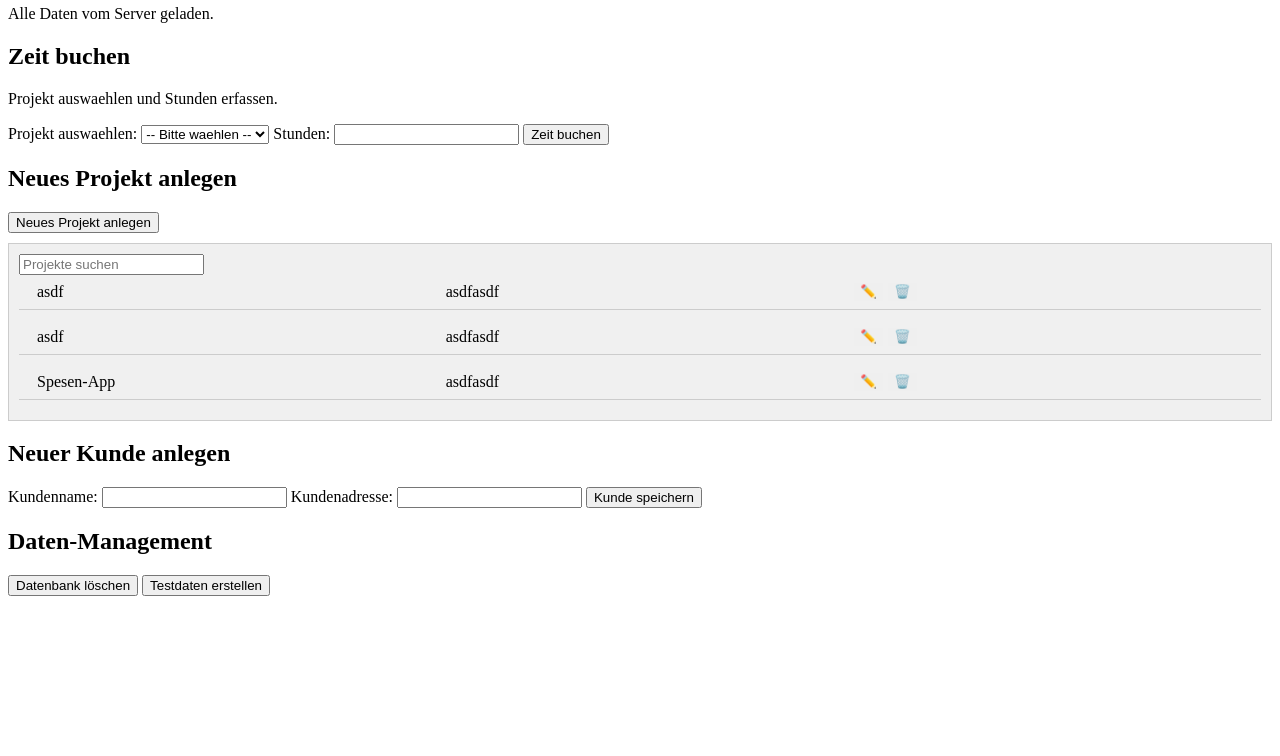
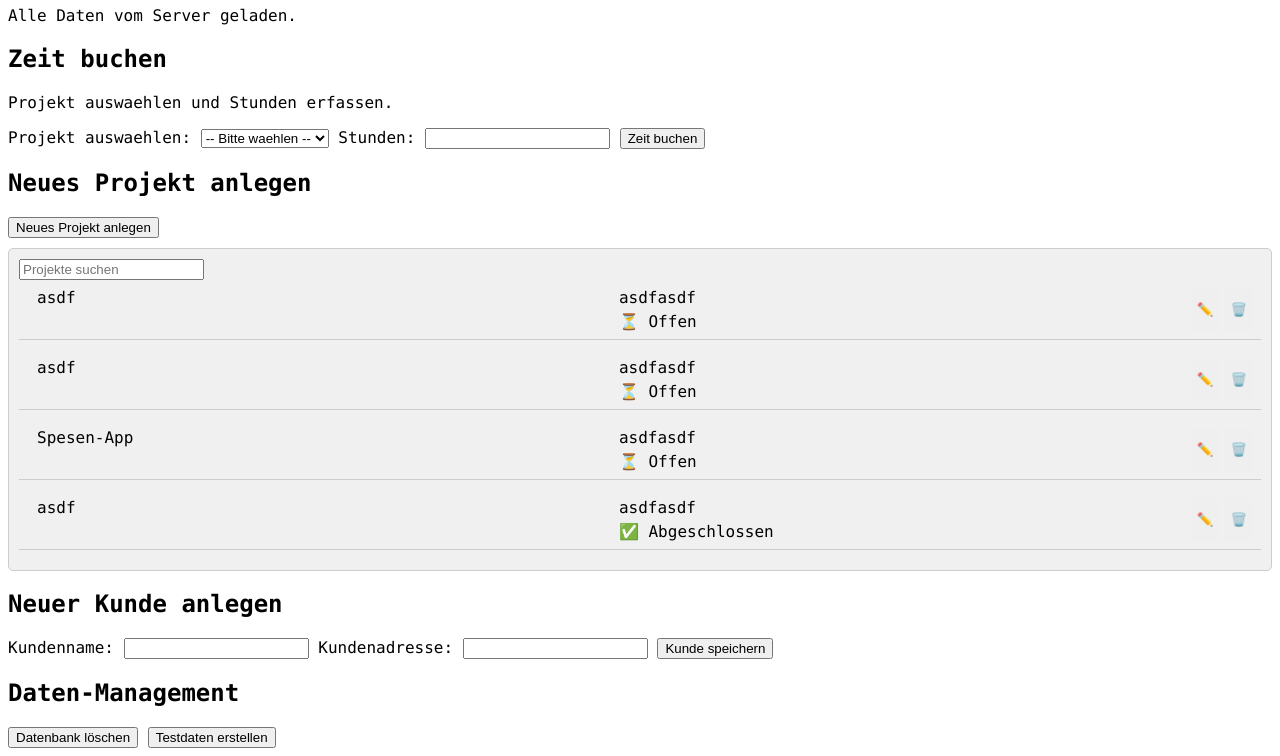
Before and after one commit to Pascal01991/Pascal-Schmidiger, a website with bundled scripts: page MLZ/src/index.html in a window 1280 px wide. Shown: the part 75-831 px from the top of the page. Before the commit the page ends 800 px from the top, so only its background shows below. Built offline with nearby package versions, Linux system fonts and the light colour scheme; data requests are answered from the project's data file.

Commit message:
Project Property completed ergänzt

```diff
--- a/MLZ/db.json
+++ b/MLZ/db.json
@@ -14,6 +14,12 @@
       "name": "Spesen-App",
       "clientId": "2",
       "id": 9
+    },
+    {
+      "name": "asdf",
+      "clientId": "2",
+      "completed": true,
+      "id": 10
     }
   ],
   "clients": [
--- a/MLZ/src/css/style.css
+++ b/MLZ/src/css/style.css
@@ -1,12 +1,14 @@
 :root {
   --background-medium: #f0f0f0;
   --border-medium: #ccc;
+  font-family: consolas, monospace;
 }
 
 .scrollable-list {
   max-height: 400px;
   overflow-y: auto;
   border: 1px solid var(--border-medium);
+  border-radius: 5px;
   padding: 10px;
   margin-top: 10px;
   background-color: var(--background-medium);
@@ -20,8 +22,7 @@
   margin-bottom: 10px;
 }
 
-.list-field,
-.list-field-actions {
+.list-field {
   flex: 1;
   display: flex;
   flex-direction: column;
--- a/MLZ/src/index.html
+++ b/MLZ/src/index.html
@@ -37,6 +37,8 @@
         <select id="project-client-select" required>
           <option value="">-- Bitte waehlen --</option>
         </select>
+        <input type="checkbox" id="project-completed">
+        <label for="project-completed">Abgeschlossen</label>
         <button id = "BtnSaveProject" type="submit"></button>
         <button id ="BtnCloseProjectForm" type="button">Abbrechen</button>
       </form>
--- a/MLZ/src/models/ProjectModel.js
+++ b/MLZ/src/models/ProjectModel.js
@@ -3,5 +3,6 @@
  * @typedef {object} Project
  * @property {number} id
  * @property {string} name
+ * @property {boolean} completed
  * @property {number} clientId
  */
--- a/MLZ/src/ui/projectUi.js
+++ b/MLZ/src/ui/projectUi.js
@@ -11,6 +11,7 @@ const api = new ApiService();
 const projectClientSelect = document.getElementById("project-client-select");
 const projectForm = document.getElementById("project-form");
 const projectNameInput = document.getElementById("project-name");
+const projectCompletedInput = document.getElementById("project-completed");
 const projectClientIdInput = document.getElementById("project-client-select");
 const BtnCreateProject = document.getElementById("BtnCreateProject");
 const BtnSaveProject = document.getElementById("BtnSaveProject");
@@ -47,8 +48,13 @@ function renderProjectList(projects, clients) {
 
       return `
         <div class="list-row">
-          <span class="list-field">${project.name}</span>
-          <span class="list-field">${clientName}</span>
+          <span class="list-field">
+          ${project.name}
+          </span>
+          <span class="list-field">
+          <div>${clientName}</div>
+          <div>${project.completed ? "✅ Abgeschlossen" : "⏳ Offen"}</div>
+          </span>
           <div class="list-field-actions">
             <button data-project-id="${project.id}" class="action-btn edit-project-btn" title="Bearbeiten">✏️</button>
             <button data-project-id="${project.id}" class="action-btn delete-project-btn" title="Loeschen">🗑️</button>
@@ -73,6 +79,7 @@ export function renderClientOptionsForProjectForm(clients) {
 function fillProjectForm(project) {
   projectNameInput.value = project.name;
   projectClientIdInput.value = project.clientId;
+  projectCompletedInput.checked = project.completed;
 }
 
 function showProjectForm(isEditMode = false) {
@@ -100,6 +107,7 @@ function getProjectFormData() {
   return {
     name: projectNameInput.value.trim(),
     clientId: projectClientIdInput.value.trim(),
+    completed: projectCompletedInput.checked,
   };
 }
 
```
Also changed, not shown: MLZ/TODO.md (+2 -0 lines).
